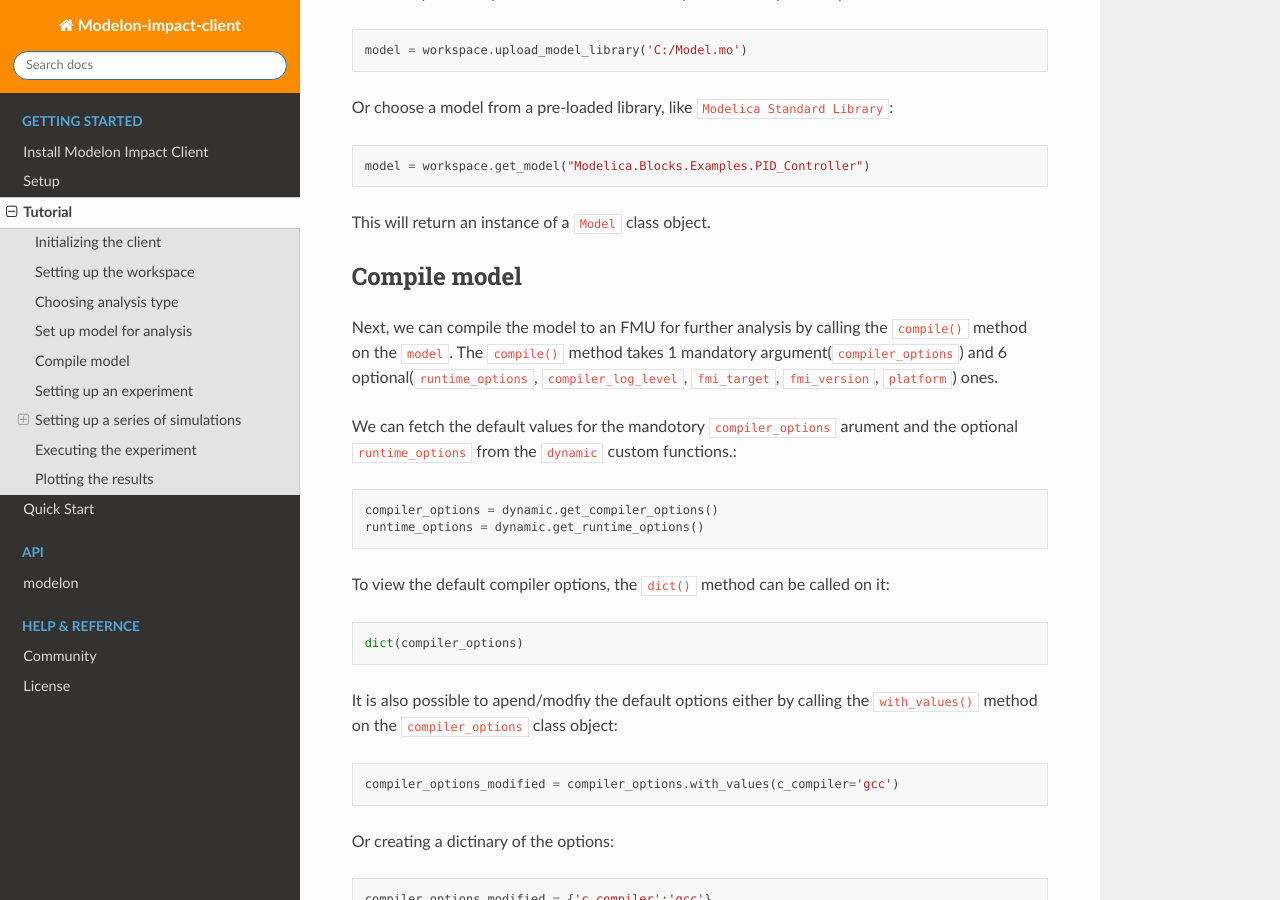
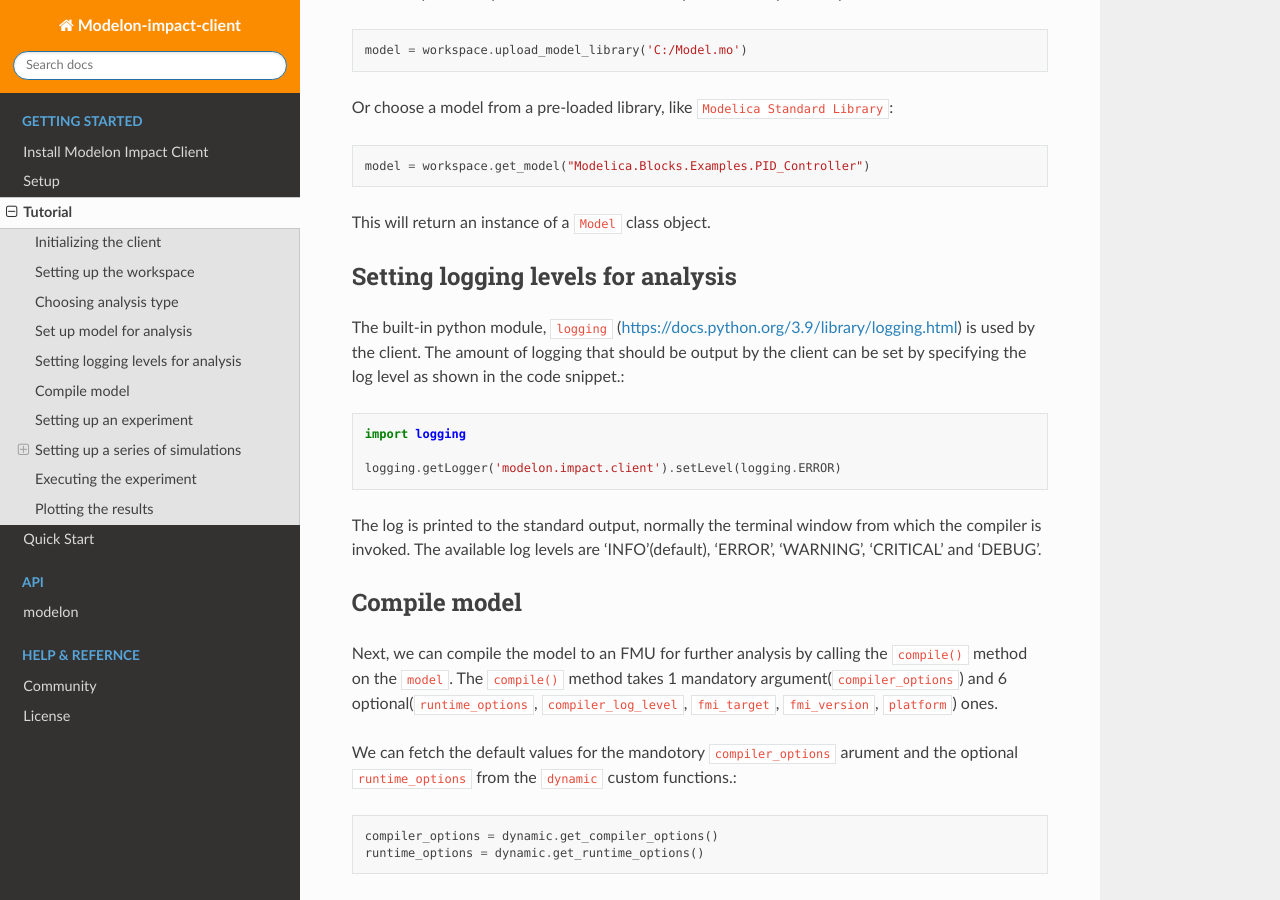
Before and after one commit to modelon-community/impact-client-python, a Sphinx documentation site: the page built from docs/source/tutorial.rst, in a window 1280 px wide and 900 px high, scrolled down 1523 px. Built offline with Sphinx 7.4.7 and the Read the Docs theme 2.0.0, drawn with Linux system fonts in a browser that asks for light colours.

Commit message:
fix: Added documentation for setting log level

```diff
--- a/docs/source/tutorial.rst
+++ b/docs/source/tutorial.rst
@@ -62,6 +62,19 @@ Or choose a model from a pre-loaded library, like ``Modelica Standard Library``:
    model = workspace.get_model("Modelica.Blocks.Examples.PID_Controller")
 
 This will return an instance of a ``Model`` class object.
+
+Setting logging levels for analysis
+-----------------------------------
+
+The built-in python module, ``logging`` (https://docs.python.org/3.9/library/logging.html) is used by the client. The amount of logging that
+should be output by the client can be set by specifying the log level as shown in the code snippet.::
+
+   import logging
+
+   logging.getLogger('modelon.impact.client').setLevel(logging.ERROR)
+
+The log is printed to the standard output, normally the terminal window from which the compiler is invoked. The available log levels are
+'INFO'(default), 'ERROR', 'WARNING', 'CRITICAL' and 'DEBUG'.
 
 Compile model
 -------------
```
